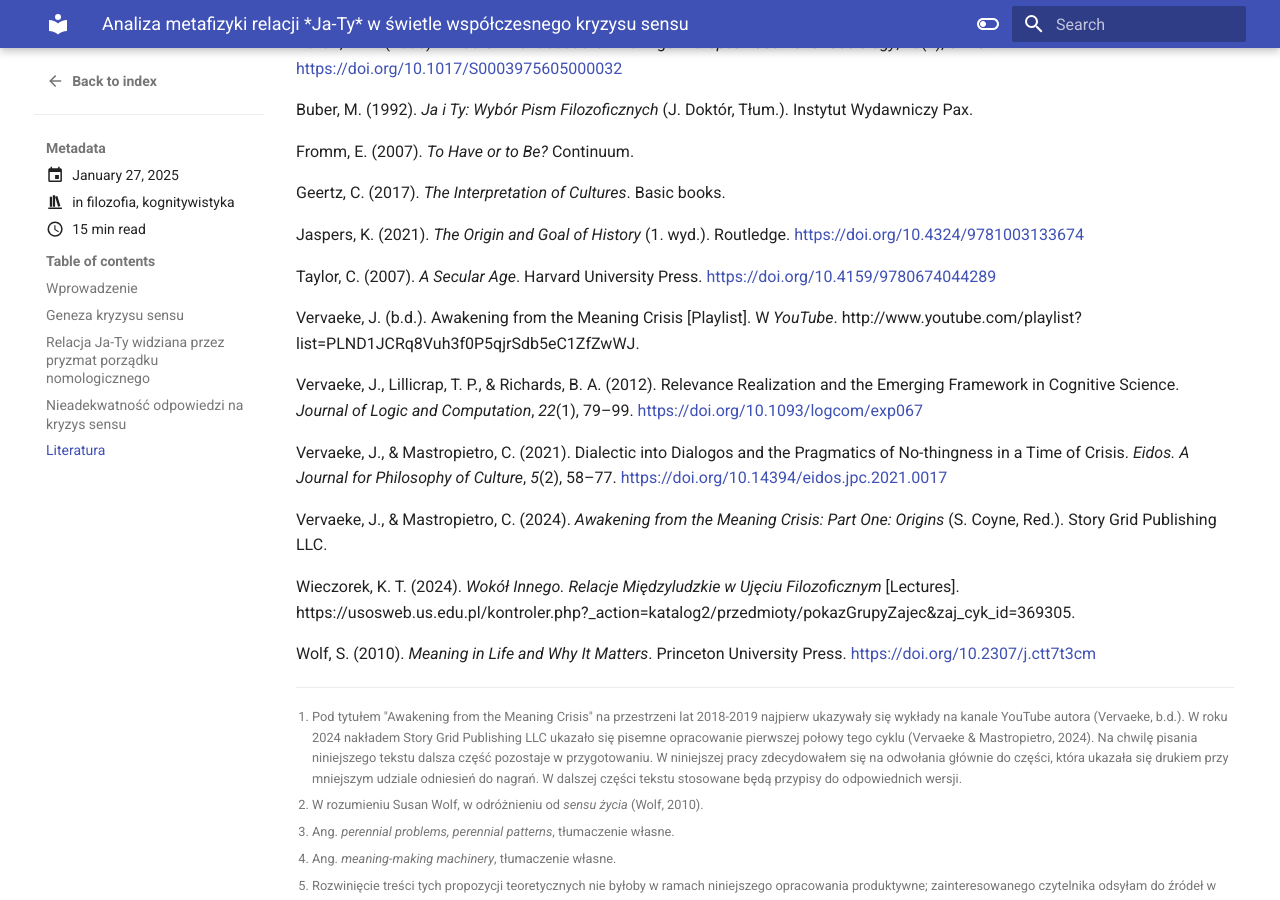
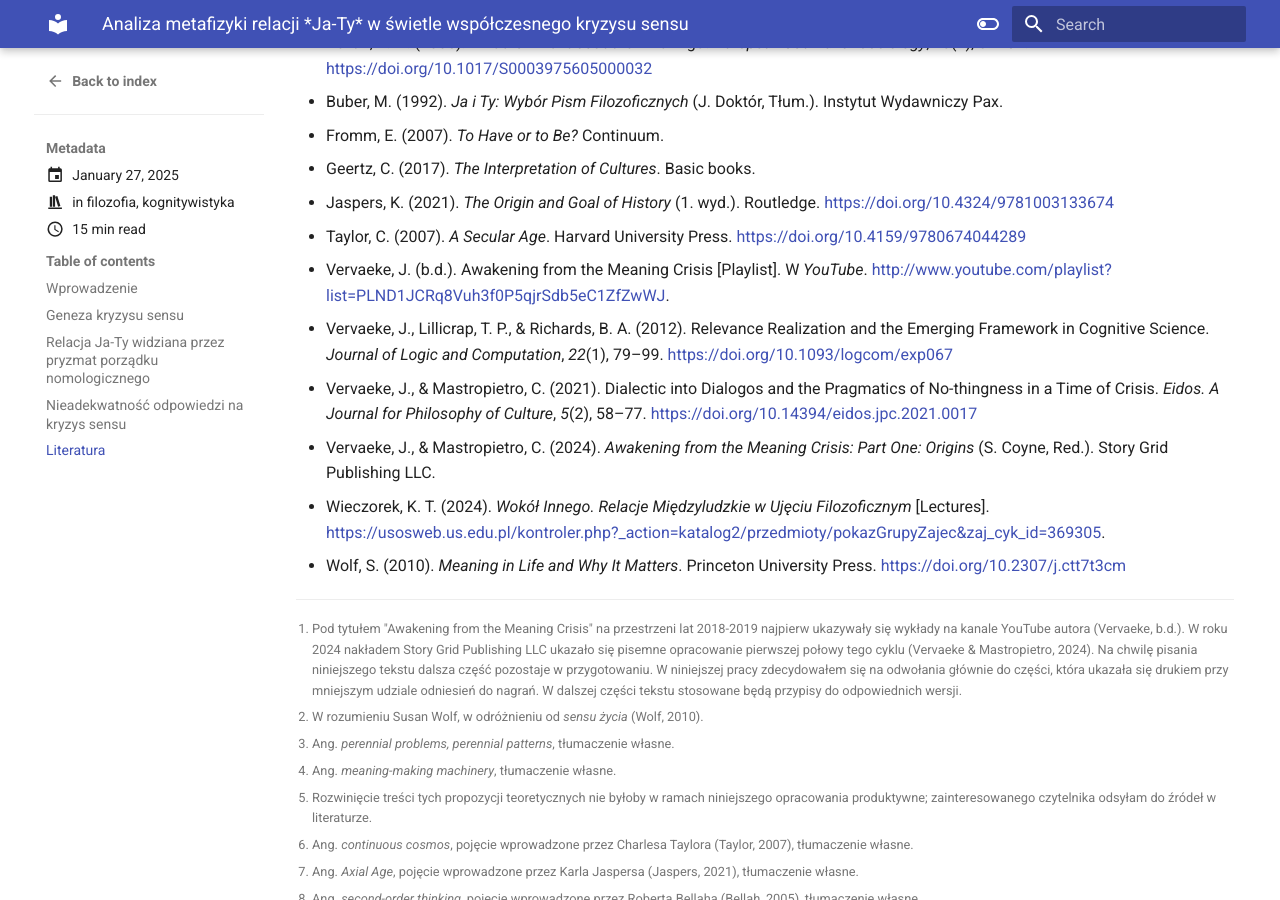
Before and after one commit to lyckantropen/blog, an MkDocs documentation site: the page built from docs/blog/posts/Analiza metafizyki relacji Ja-Ty w świetle współczesnego kryzysu sensu.md, in a window 1280 px wide and 900 px high, scrolled down 6744 px. Built offline with MkDocs 1.6.1 and Material for MkDocs 9.7.7, drawn with Linux system fonts in a browser that asks for light colours; some of the changed lines change nothing that is shown.

Commit message:
refactor: format literature section for improved readability

```diff
--- a/docs/blog/posts/Analiza metafizyki relacji Ja-Ty w świetle współczesnego kryzysu sensu.md
+++ b/docs/blog/posts/Analiza metafizyki relacji Ja-Ty w świetle współczesnego kryzysu sensu.md
@@ -403,43 +403,33 @@ wyeksponowania z pewnością jeszcze się nie wyczerpały.
 
 ## Literatura
 
-Bellah, R. N. (2005). What Is Axial about the Axial Age? _European Journal of
-Sociology_, _46_(1), 69–89. <https://doi.org/10.1017/S0003975605000032>
-
-Buber, M. (1992). _Ja i Ty: Wybór Pism Filozoficznych_ (J. Doktór, Tłum.).
-Instytut Wydawniczy Pax.
-
-Fromm, E. (2007). _To Have or to Be?_ Continuum.
-
-Geertz, C. (2017). _The Interpretation of Cultures_. Basic books.
-
-Jaspers, K. (2021). _The Origin and Goal of History_ (1. wyd.). Routledge.
-<https://doi.org/10.4324/9781003133674>
-
-Taylor, C. (2007). _A Secular Age_. Harvard University Press.
-<https://doi.org/10.4159/9780674044289>
-
-Vervaeke, J. (b.d.). Awakening from the Meaning Crisis \[Playlist\]. W
-_YouTube_.
-http://www.youtube.com/playlist?list=PLND1JCRq8Vuh3f0P5qjrSdb5eC1ZfZwWJ.
-
-Vervaeke, J., Lillicrap, T. P., & Richards, B. A. (2012). Relevance Realization
-and the Emerging Framework in Cognitive Science. _Journal of Logic and
-Computation_, _22_(1), 79–99. <https://doi.org/10.1093/logcom/exp067>
-
-Vervaeke, J., & Mastropietro, C. (2021). Dialectic into Dialogos and the
-Pragmatics of No-thingness in a Time of Crisis. _Eidos. A Journal for Philosophy
-of Culture_, _5_(2), 58–77. <https://doi.org/10.14394/eidos.jpc.2021.0017>
-
-Vervaeke, J., & Mastropietro, C. (2024). _Awakening from the Meaning Crisis:
-Part One: Origins_ (S. Coyne, Red.). Story Grid Publishing LLC.
-
-Wieczorek, K. T. (2024). _Wokół Innego. Relacje Międzyludzkie w Ujęciu
-Filozoficznym_ \[Lectures\].
-https://usosweb.us.edu.pl/kontroler.php?\_action=katalog2/przedmioty/pokazGrupyZajec&zaj_cyk_id=369305.
-
-Wolf, S. (2010). _Meaning in Life and Why It Matters_. Princeton University
-Press. <https://doi.org/10.2307/j.ctt7t3cm>
+- Bellah, R. N. (2005). What Is Axial about the Axial Age? _European Journal of
+  Sociology_, _46_(1), 69–89. <https://doi.org/10.1017/S0003975605000032>
+- Buber, M. (1992). _Ja i Ty: Wybór Pism Filozoficznych_ (J. Doktór, Tłum.).
+  Instytut Wydawniczy Pax.
+- Fromm, E. (2007). _To Have or to Be?_ Continuum.
+- Geertz, C. (2017). _The Interpretation of Cultures_. Basic books.
+- Jaspers, K. (2021). _The Origin and Goal of History_ (1. wyd.). Routledge.
+  <https://doi.org/10.4324/9781003133674>
+- Taylor, C. (2007). _A Secular Age_. Harvard University Press.
+  <https://doi.org/10.4159/9780674044289>
+- Vervaeke, J. (b.d.). Awakening from the Meaning Crisis \[Playlist\]. W
+  _YouTube_.
+  <http://www.youtube.com/playlist?list=PLND1JCRq8Vuh3f0P5qjrSdb5eC1ZfZwWJ>.
+- Vervaeke, J., Lillicrap, T. P., & Richards, B. A. (2012). Relevance
+  Realization and the Emerging Framework in Cognitive Science. _Journal of Logic
+  and Computation_, _22_(1), 79–99. <https://doi.org/10.1093/logcom/exp067>
+- Vervaeke, J., & Mastropietro, C. (2021). Dialectic into Dialogos and the
+  Pragmatics of No-thingness in a Time of Crisis. _Eidos. A Journal for
+  Philosophy of Culture_, _5_(2), 58–77.
+  <https://doi.org/10.14394/eidos.jpc.2021.0017>
+- Vervaeke, J., & Mastropietro, C. (2024). _Awakening from the Meaning Crisis:
+  Part One: Origins_ (S. Coyne, Red.). Story Grid Publishing LLC.
+- Wieczorek, K. T. (2024). _Wokół Innego. Relacje Międzyludzkie w Ujęciu
+  Filozoficznym_ \[Lectures\].
+  <https://usosweb.us.edu.pl/kontroler.php?\_action=katalog2/przedmioty/pokazGrupyZajec&zaj_cyk_id=369305>.
+- Wolf, S. (2010). _Meaning in Life and Why It Matters_. Princeton University
+  Press. <https://doi.org/10.2307/j.ctt7t3cm>
 
 [^1]:
     Pod tytułem "Awakening from the Meaning Crisis" na przestrzeni lat 2018-2019
```
